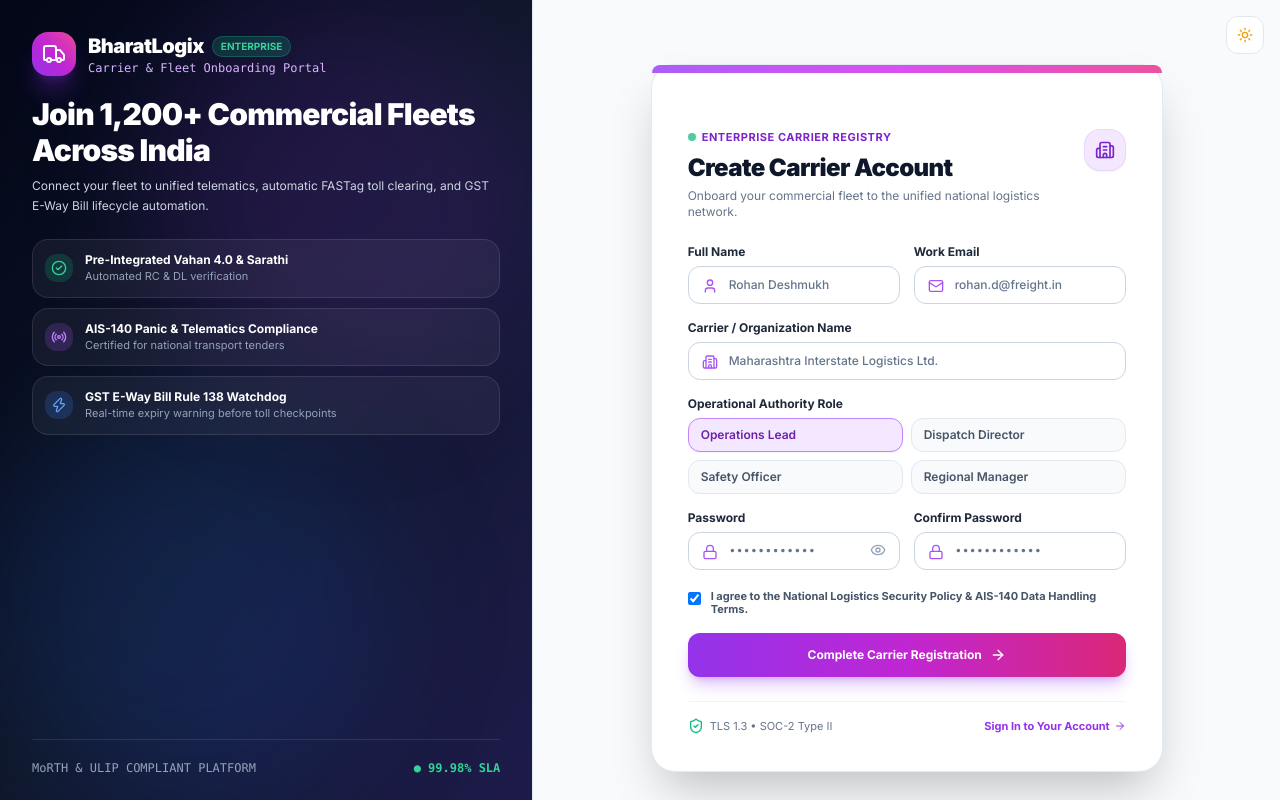
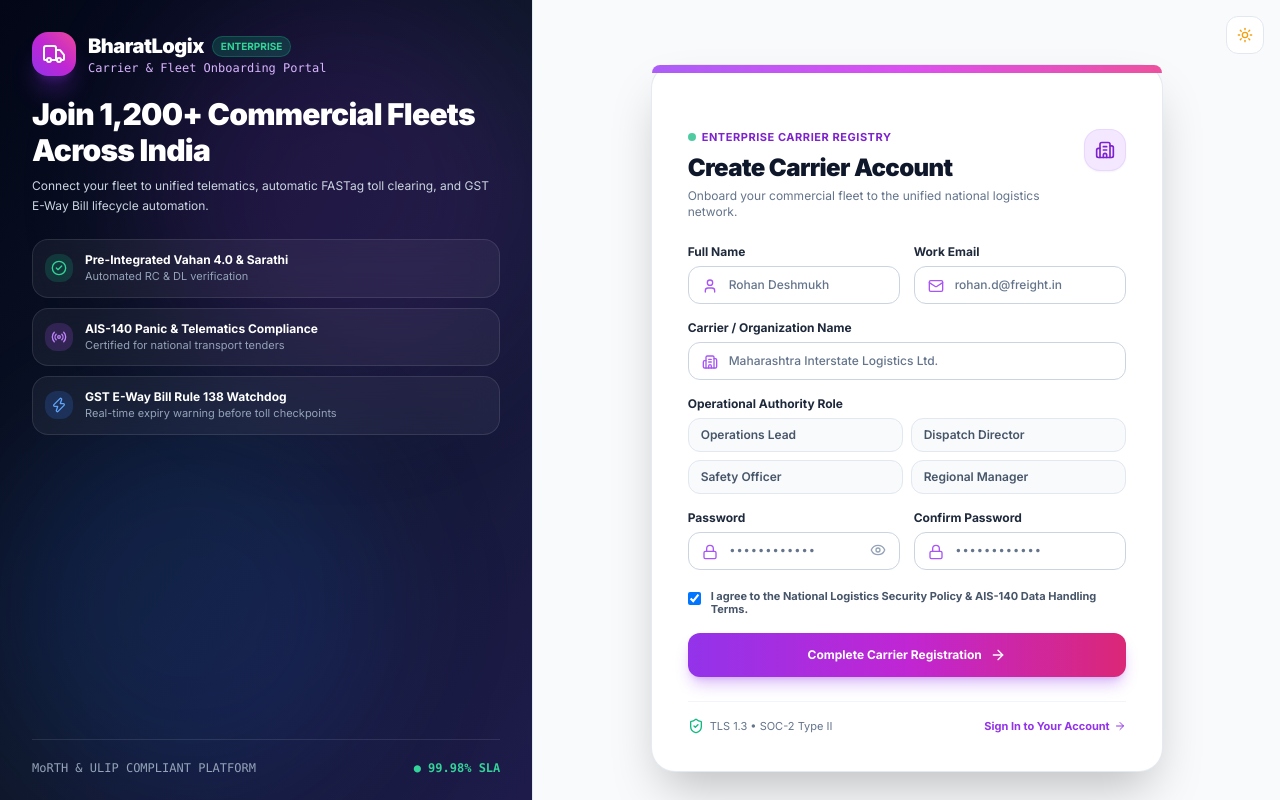
Before and after one commit to Sushanth666/Logistics-Fleet-Tracking-Platform, a React (Vite) app: page /signup in a window 1280 px wide. Built offline with nearby package versions, Linux system fonts and the light colour scheme.

Commit message:
fix(auth): do not automatically select role on registration, require manual selection

```diff
--- a/src/pages/SignupPage.jsx
+++ b/src/pages/SignupPage.jsx
@@ -29,7 +29,7 @@ export const SignupPage = () => {
     name: '',
     email: '',
     company: '',
-    role: 'Operations Lead',
+    role: '',
     password: '',
     confirmPassword: '',
     agreeTerms: true
@@ -60,6 +60,7 @@ export const SignupPage = () => {
     if (!formData.name.trim()) return 'Please enter your full name.';
     if (!formData.email.trim() || !formData.email.includes('@')) return 'Please enter a valid work email address.';
     if (!formData.company.trim()) return 'Please enter your fleet organization name.';
+    if (!formData.role) return 'Please select your Operational Authority Role.';
     if (formData.password.length < 6) return 'Password must be at least 6 characters.';
     if (formData.password !== formData.confirmPassword) return 'Passwords do not match.';
     if (!formData.agreeTerms) return 'Please accept the Platform Security Agreement.';
```
